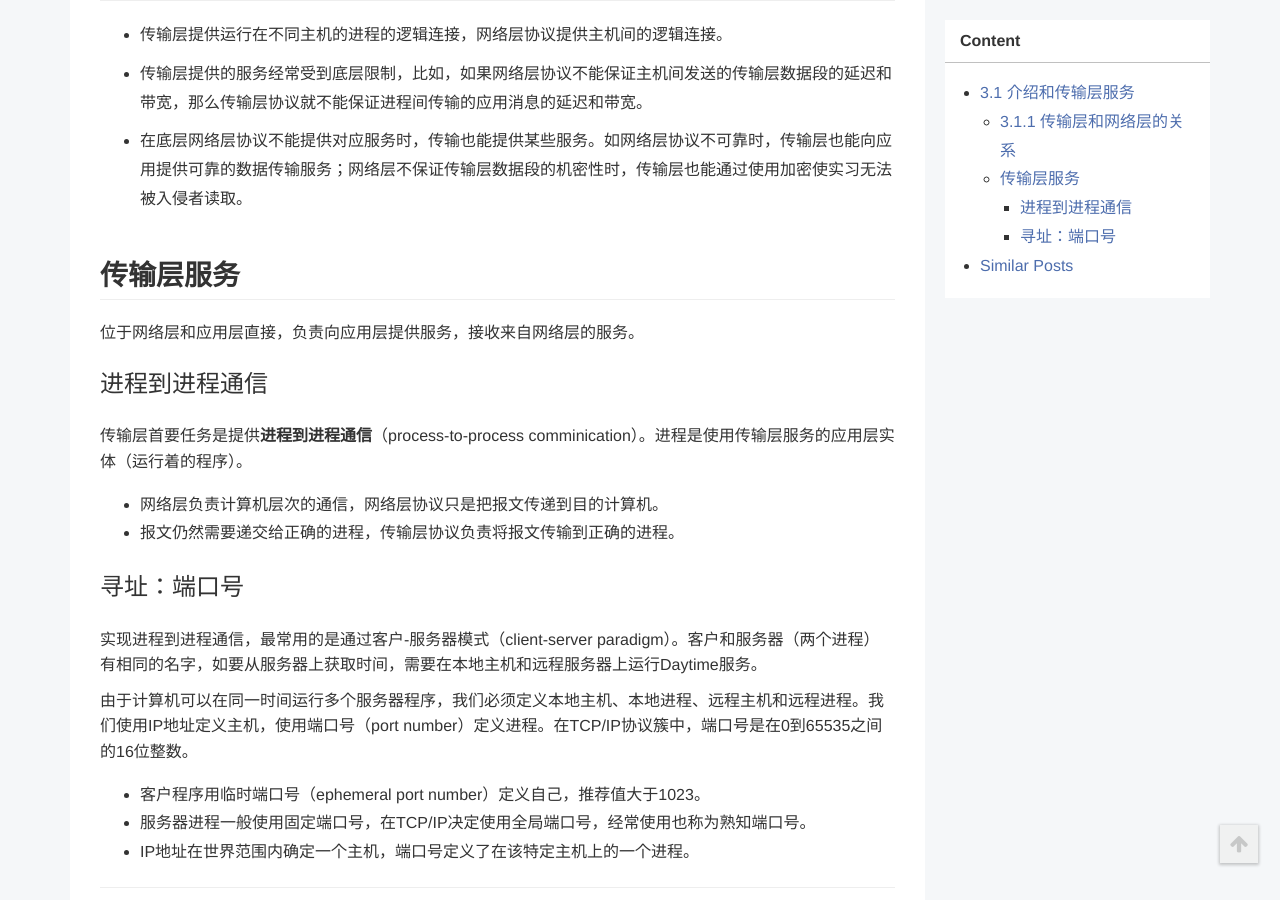
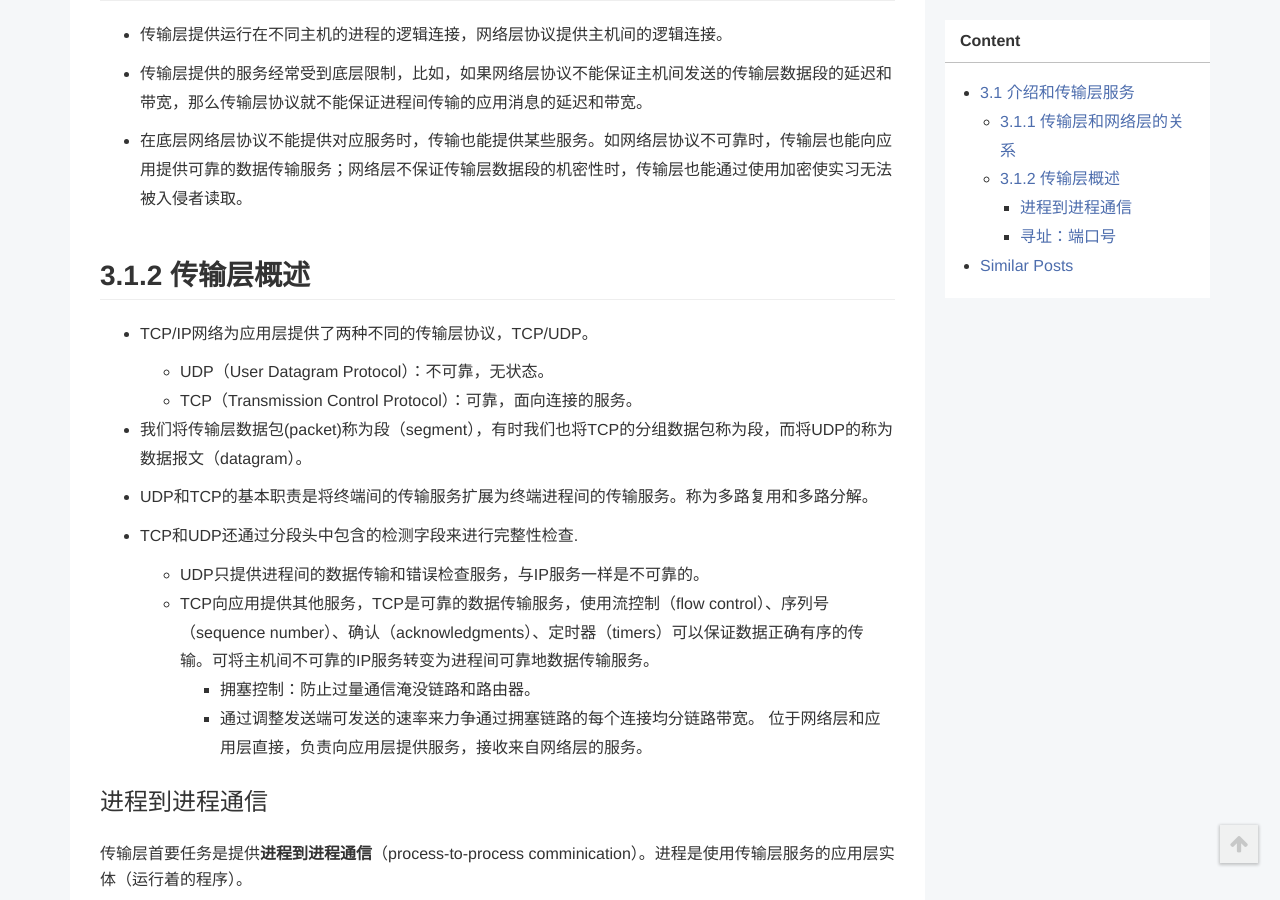
Before and after one commit to toBeTheLight/toBeTheLight.github.io, a Jekyll site: the page built from _posts/2018-03-19-计算机网络教程3 传输层.md, in a window 1280 px wide and 900 px high, scrolled down 627 px. Built offline with Jekyll 4.4.1, drawn with Linux system fonts in a browser that asks for light colours; a style sheet for code colours, icons or effects is not loaded.

Commit message:
update: 计算机网络教程3 3.1.2完成

```diff
--- a/_posts/2018-03-19-计算机网络教程3 传输层.md
+++ b/_posts/2018-03-19-计算机网络教程3 传输层.md
@@ -33,9 +33,24 @@ author: toBeTheLight
 
 * 在底层网络层协议不能提供对应服务时，传输也能提供某些服务。如网络层协议不可靠时，传输层也能向应用提供可靠的数据传输服务；网络层不保证传输层数据段的机密性时，传输层也能通过使用加密使实习无法被入侵者读取。
 
-## 传输层服务
+## 3.1.2 传输层概述
 
+* TCP/IP网络为应用层提供了两种不同的传输层协议，TCP/UDP。
+
+    * UDP（User Datagram Protocol）：不可靠，无状态。
+    * TCP（Transmission Control Protocol）：可靠，面向连接的服务。
+
+* 我们将传输层数据包(packet)称为段（segment），有时我们也将TCP的分组数据包称为段，而将UDP的称为数据报文（datagram）。
+
+* UDP和TCP的基本职责是将终端间的传输服务扩展为终端进程间的传输服务。称为多路复用和多路分解。
+
+* TCP和UDP还通过分段头中包含的检测字段来进行完整性检查.
+    * UDP只提供进程间的数据传输和错误检查服务，与IP服务一样是不可靠的。
+    * TCP向应用提供其他服务，TCP是可靠的数据传输服务，使用流控制（flow control）、序列号（sequence number）、确认（acknowledgments）、定时器（timers）可以保证数据正确有序的传输。可将主机间不可靠的IP服务转变为进程间可靠地数据传输服务。
+        * 拥塞控制：防止过量通信淹没链路和路由器。
+        * 通过调整发送端可发送的速率来力争通过拥塞链路的每个连接均分链路带宽。
 位于网络层和应用层直接，负责向应用层提供服务，接收来自网络层的服务。
+
 
 ### 进程到进程通信
 
```
